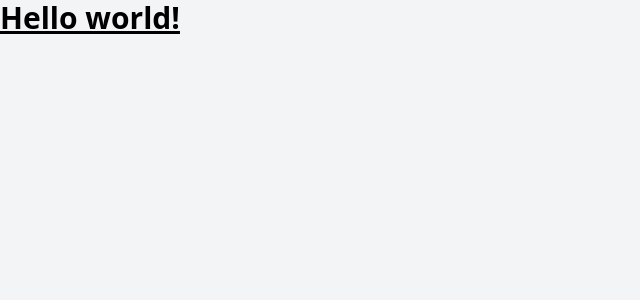
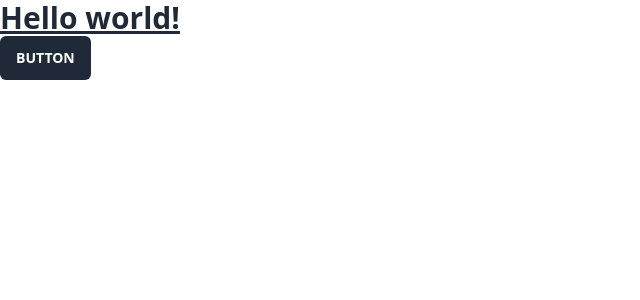
Before and after one commit to bloodred17/budbud, a SvelteKit app: page / in a window 1280 px wide. Shown: the top 300 px of the page, without its empty margins (0-640 px from the left). Built offline with nearby package versions, Linux system fonts and the light colour scheme.

Commit message:
Tailwind and DaisyUI added

```diff
--- a/package.json
+++ b/package.json
@@ -20,6 +20,7 @@
 		"@typescript-eslint/eslint-plugin": "^6.0.0",
 		"@typescript-eslint/parser": "^6.0.0",
 		"autoprefixer": "^10.4.16",
+		"daisyui": "^3.8.2",
 		"eslint": "^8.28.0",
 		"eslint-config-prettier": "^8.5.0",
 		"eslint-plugin-svelte": "^2.30.0",
--- a/src/routes/+page.svelte
+++ b/src/routes/+page.svelte
@@ -1,6 +1,11 @@
 <h1 class="text-3xl font-bold underline">
 Hello world!
 </h1>
+
+<button
+        class="inline-block cursor-pointer rounded-md bg-gray-800 px-4 py-3 text-center text-sm font-semibold uppercase text-white transition duration-200 ease-in-out hover:bg-gray-900">
+    Button
+</button>
 
 <style lang="postcss">
 	:global(html) {
--- a/tailwind.config.js
+++ b/tailwind.config.js
@@ -4,5 +4,5 @@
   theme: {
     extend: {},
   },
-  plugins: [],
+  plugins: [require("daisyui")],
 }
```
Also changed, not shown: 1 other file (tests, documents, lock files or other folders).
